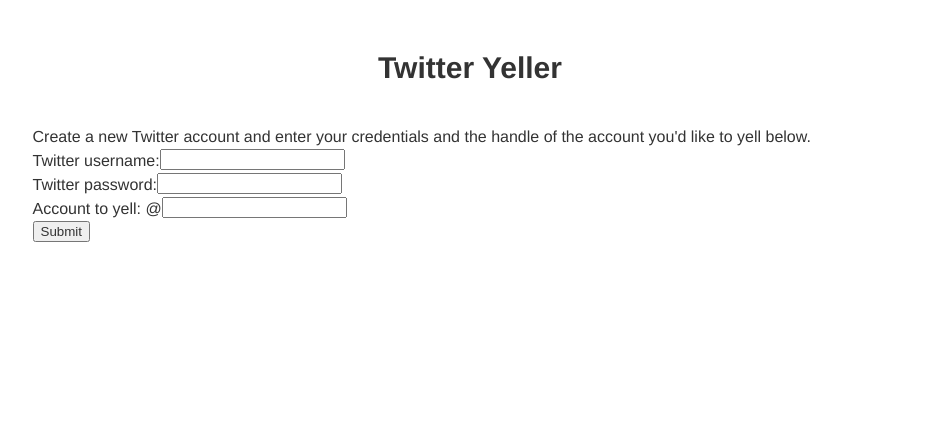
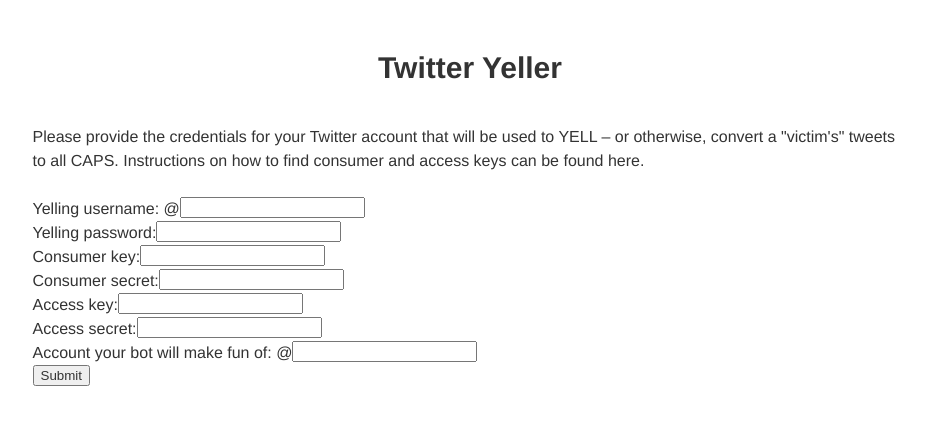
Before and after one commit to kevinakaiser/tweetyeller, a Flask app: page / in a window 1280 px wide. Shown: the top 425 px of the page, without its empty margins (170-1096 px from the left). Run offline with Flask 2, Linux system fonts and the light colour scheme; some libraries are stand-ins or nearby versions.

Commit message:
trying to add again

```diff
--- a/templates/index.html
+++ b/templates/index.html
@@ -12,13 +12,24 @@
     <div id="wrapper">
     	<div id="content">
     		<h1>Twitter Yeller</h1>
-    		<p>Create a new Twitter account and enter your credentials and the handle of the account you'd like to yell below.</p>
+    		<p>Please provide the credentials for your Twitter account that will be used to YELL – or otherwise, convert a "victim's" tweets to all CAPS. Instructions on how to find consumer and access keys can be found here. </p>
+        <br>
     		<form id="email_form" name="email_form" action="/secretdatabase">
 	    		<ul>
-	    			<li><label>Twitter username: </label><input type="text" name="user"></li>
-	    			<li><label>Twitter password: </label><input type="text" name="password"></li>
-	    			<li><label>Account to yell: @</label><input type="text" name="yellthis"></li>
-	    			<li><input type="submit" value="Submit"></li>
+	    			<li><label>Yelling username: @</label><input type="text" name="yeller"></li>
+	    			<li><label>Yelling password: </label><input type="password" name="password"></li>
+	    			<li><label>Consumer key: </label><input type="text" name="consumerkey"></li>
+            <li><label>Consumer secret: </label><input type="text" name="consumersec"></li>
+            <li><label>Access key: </label><input type="text" name="accesskey"></li>
+            <li><label>Access secret: </label><input type="text" name="accesssec"></li>
+           </ul>
+
+
+           <ul>
+
+            <li class="bottom"> <label>Account your bot will make fun of: @</label><input type="text" name="victim"></li>
+
+            <li><input type="submit" value="Submit"></li>
 	    		</ul>
 	    	</form>
     		<!--<div class="button">button</div>-->
```
